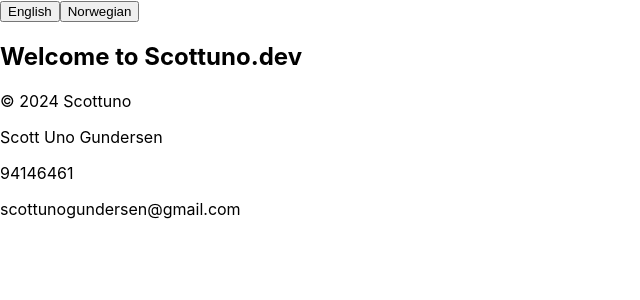
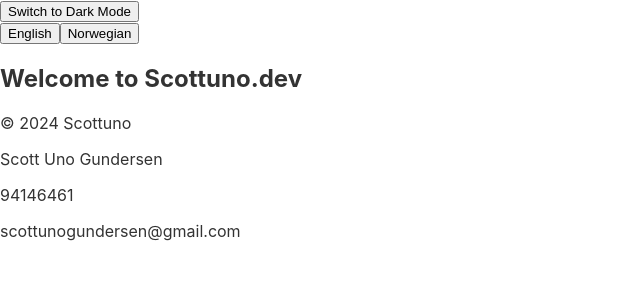
Before and after one commit to UnoHero/scottuno.dev, a React (Create React App) app in the folder frontend/: page / in a window 1280 px wide. Shown: the top 300 px of the page, without its empty margins (0-640 px from the left). Built offline with nearby package versions, Linux system fonts and the light colour scheme.

Commit message:
working dark and light mode

```diff
--- a/frontend/src/App.js
+++ b/frontend/src/App.js
@@ -1,44 +1,33 @@
 import React from "react";
-import {BrowserRouter, Routes, Route, Navigate } from "react-router-dom";
+import { BrowserRouter, Routes, Route } from "react-router-dom";
+import { ThemeProvider } from "./context/ThemeContext";
 
-// Pages
-import Home from "./pages/Home"
-import Projects from './pages/Projects';
-import CV from './pages/CV';
-import Contact from './pages/Contact';
-import NotFound from './pages/NotFound';
+import Home from "./pages/Home";
+import Projects from "./pages/Projects";
+import CV from "./pages/CV";
+import Contact from "./pages/Contact";
+import NotFound from "./pages/NotFound";
 
+import DarkModeToggle from "./components/layout/DarkModeToggle";
 
 function App() {
   return (
-    <div className="App">
+    <ThemeProvider>
       <BrowserRouter>
-        <div className="pages">
-          <Routes>
-            <Route
-              path="/"
-              element={<Home />}
-            />
-            <Route
-              path="/projects"
-              element={<Projects />}
-            />
-            <Route
-              path="/cv"
-              element={<CV />}
-            />
-            <Route
-              path="/contact"
-              element={<Contact />}
-            />
-            <Route
-              path="*"
-              element={<NotFound />}
-              />
-          </Routes>
+        <div className="App">
+          <DarkModeToggle />
+          <div className="pages">
+            <Routes>
+              <Route path="/" element={<Home />} />
+              <Route path="/projects" element={<Projects />} />
+              <Route path="/cv" element={<CV />} />
+              <Route path="/contact" element={<Contact />} />
+              <Route path="*" element={<NotFound />} />
+            </Routes>
+          </div>
         </div>
       </BrowserRouter>
-    </div>
+    </ThemeProvider>
   );
 }
 
--- a/frontend/src/components/layout/DarkModeToggle.js
+++ b/frontend/src/components/layout/DarkModeToggle.js
@@ -0,0 +1,14 @@
+import React, { useContext } from "react";
+import { ThemeContext } from "../../context/ThemeContext";
+
+const DarkModeToggle = () => {
+  const { darkMode, toggleTheme } = useContext(ThemeContext);
+
+  return (
+    <button onClick={toggleTheme}>
+      {darkMode ? "Switch to Light Mode" : "Switch to Dark Mode"}
+    </button>
+  );
+};
+
+export default DarkModeToggle;
--- /dev/null
+++ b/frontend/src/context/ThemeContext.js
@@ -0,0 +1,48 @@
+import React, { createContext, useState, useEffect } from "react";
+
+const ThemeContext = createContext();
+
+const ThemeProvider = ({ children }) => {
+  const [darkMode, setDarkMode] = useState(getInitialMode());
+
+  useEffect(() => {
+    const root = window.document.documentElement;
+
+    // Check if the user prefers dark mode
+    const prefersDarkMode = window.matchMedia("(prefers-color-scheme: dark)").matches;
+
+    // Set initial mode based on user's preference if not already set
+    if (!darkMode) {
+      setDarkMode(prefersDarkMode);
+    }
+
+    // Toggle theme based on user's preference
+    if (prefersDarkMode) {
+      root.classList.add("dark-theme");
+      root.classList.remove("light-theme");
+    } else {
+      root.classList.add("light-theme");
+      root.classList.remove("dark-theme");
+    }
+
+    // Update localStorage
+    localStorage.setItem("dark", JSON.stringify(darkMode));
+  }, [darkMode]);
+
+  function getInitialMode() {
+    const savedMode = JSON.parse(localStorage.getItem("dark"));
+    return savedMode;
+  }
+
+  const toggleTheme = () => {
+    setDarkMode(prevMode => !prevMode);
+  };
+
+  return (
+    <ThemeContext.Provider value={{ darkMode, toggleTheme }}>
+      {children}
+    </ThemeContext.Provider>
+  );
+};
+
+export { ThemeProvider, ThemeContext };
--- a/frontend/src/index.js
+++ b/frontend/src/index.js
@@ -1,10 +1,16 @@
 import React from 'react';
 import ReactDOM from 'react-dom/client';
 import App from './App';
+import { ThemeProvider } from './context/ThemeContext';
 import './styles/global.css';
 import "./i18n"
 
+import './styles/themes/light-theme.css';
+import './styles/themes/dark-theme.css';
+
 const root = ReactDOM.createRoot(document.getElementById('root'));
 root.render(
-    <App />
+    <ThemeProvider>
+        <App />
+    </ThemeProvider>
 );
--- a/frontend/src/styles/global.css
+++ b/frontend/src/styles/global.css
@@ -1,3 +1,4 @@
+/* Common styles for both light and dark themes */
 body {
   margin: 0;
   font-family: -apple-system, BlinkMacSystemFont, 'Segoe UI', 'Roboto', 'Oxygen',
--- a/frontend/src/styles/themes/dark-theme.css
+++ b/frontend/src/styles/themes/dark-theme.css
@@ -0,0 +1,5 @@
+/* dark-theme.css */
+.dark-theme {
+  background-color: #333;
+  color: #fff;
+}
--- a/frontend/src/styles/themes/light-theme.css
+++ b/frontend/src/styles/themes/light-theme.css
@@ -0,0 +1,5 @@
+/* light-theme.css */
+.light-theme {
+  background-color: #fff;
+  color: #333;
+}
```
